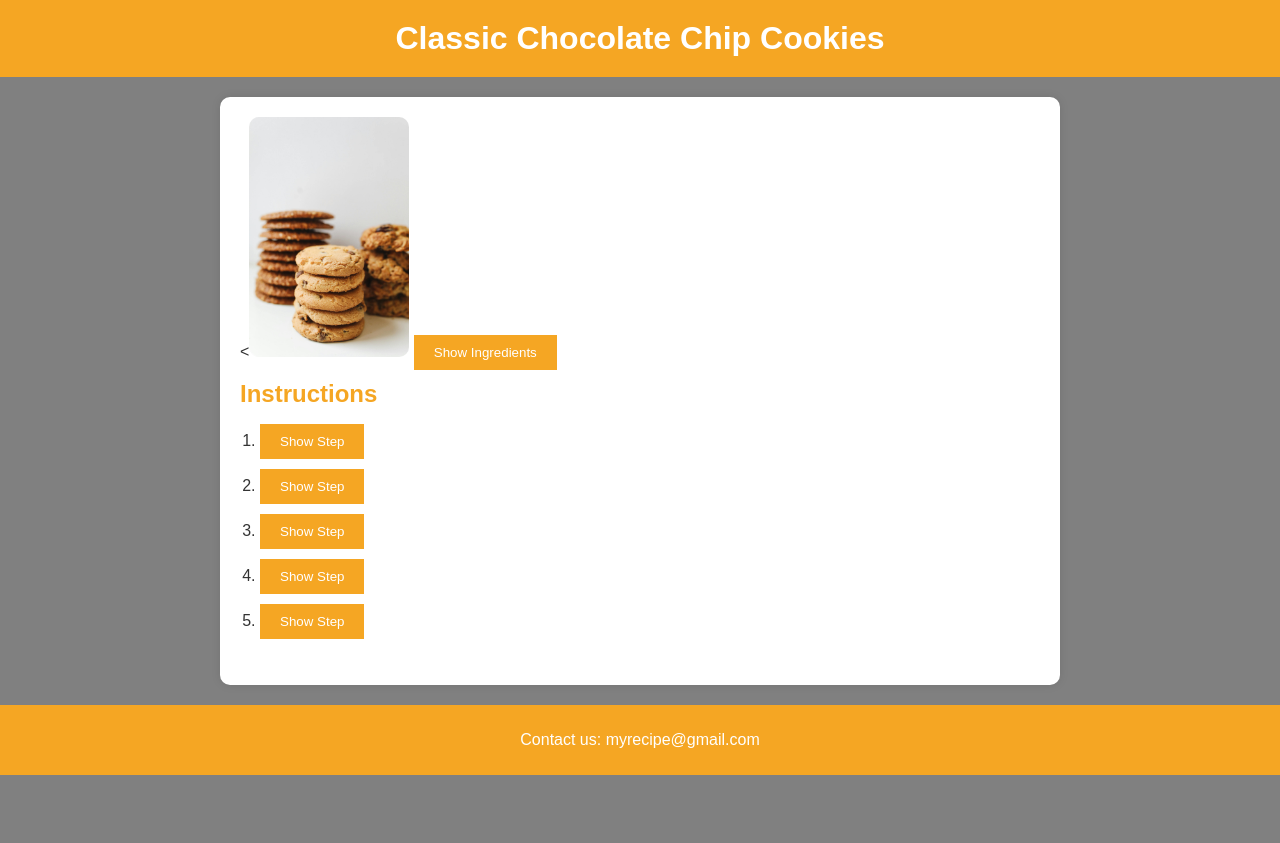
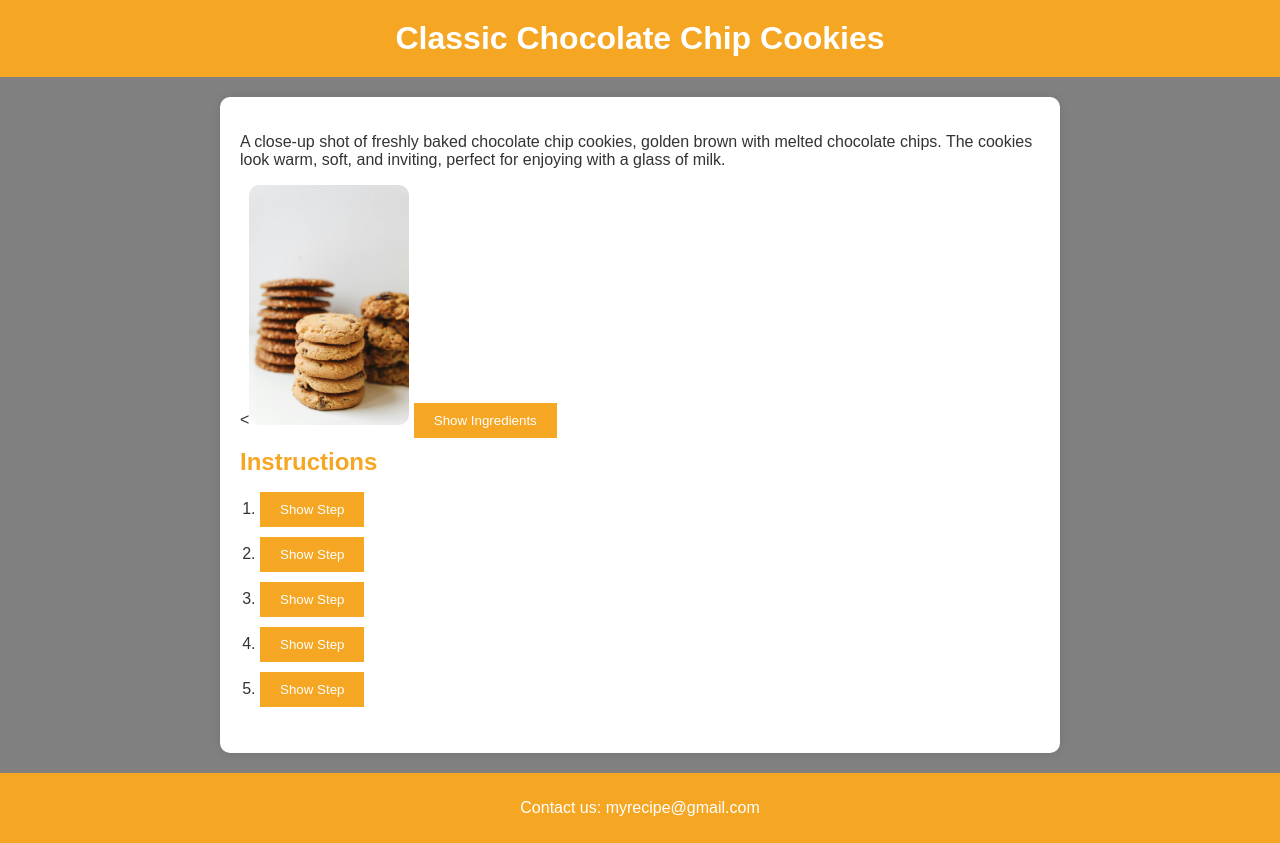
Before and after one commit to AfuneFreddy/Chocolatechip.github.io, a plain HTML site: page index.html in a window 1280 px wide. Before the commit the page ends 800 px from the top, so only its background shows below. Drawn offline with Linux system fonts and the light colour scheme.

Commit message:
Update index.html
adding more information

```diff
--- a/index.html
+++ b/index.html
@@ -71,7 +71,8 @@
     <!-- Main Content -->
     <main>
         <!-- Recipe Image -->
-        <<a href="https://github.com/AfuneFreddy/Chocolatechip" class="image main"><img src="pexels-polina-tankilevitch-4110541.jpg" alt="A close-up shot of freshly baked chocolate chip cookies, golden brown with melted chocolate chips. The cookies look warm, soft, and inviting, perfect for enjoying with a glass of milk." style="width:20%; border-radius:10px;"/></a>
+        <p>A close-up shot of freshly baked chocolate chip cookies, golden brown with melted chocolate chips. The cookies look warm, soft, and inviting, perfect for enjoying with a glass of milk. </p>
+        <<a href="https://github.com/AfuneFreddy/Chocolatechip" class="image main"><img src="pexels-polina-tankilevitch-4110541.jpg" alt="" style="width:20%; border-radius:10px;"/></a>
 
         <!-- Toggle Button for Ingredients -->
         <button id="toggleIngredients">Show Ingredients</button>
```
